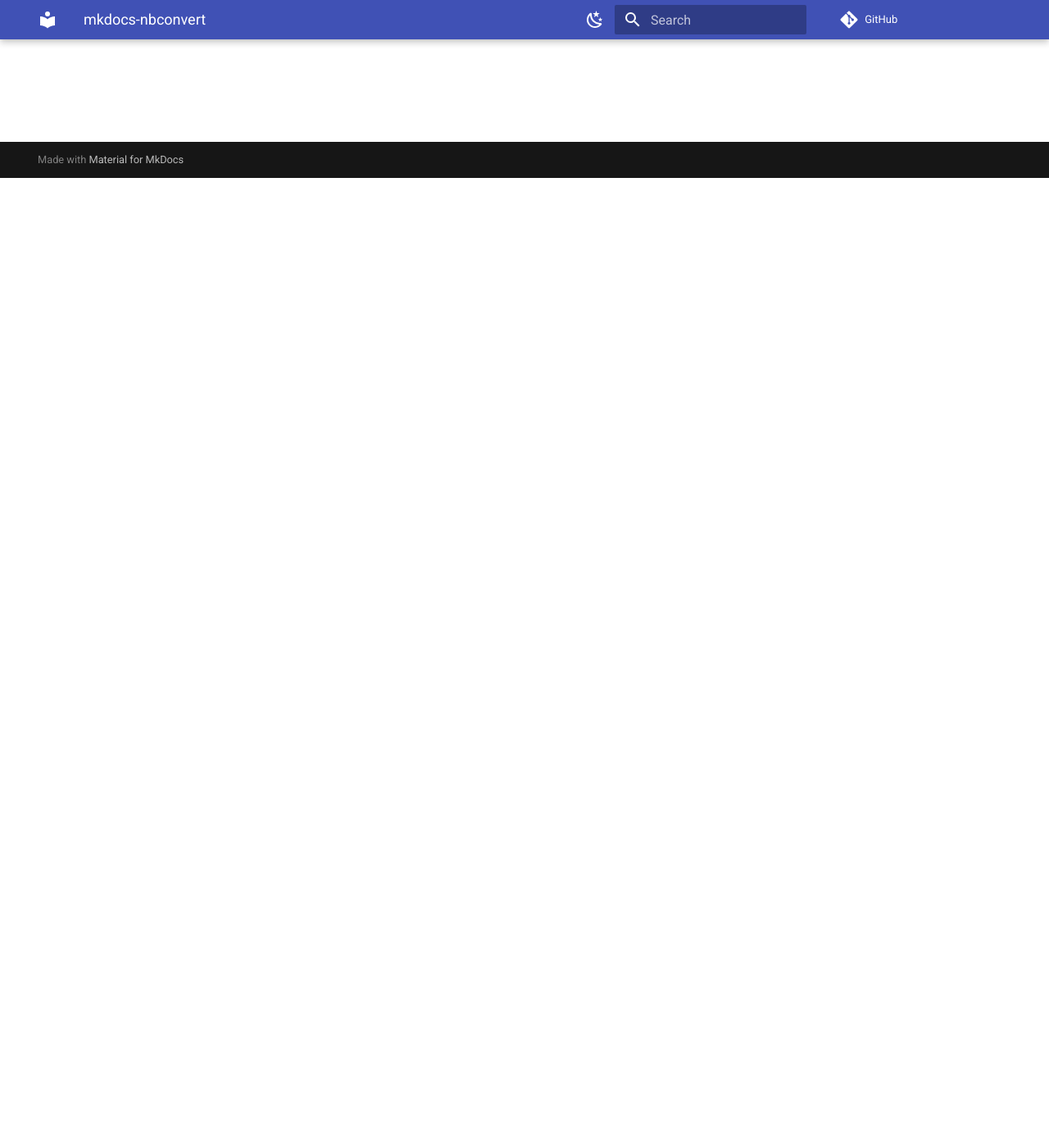
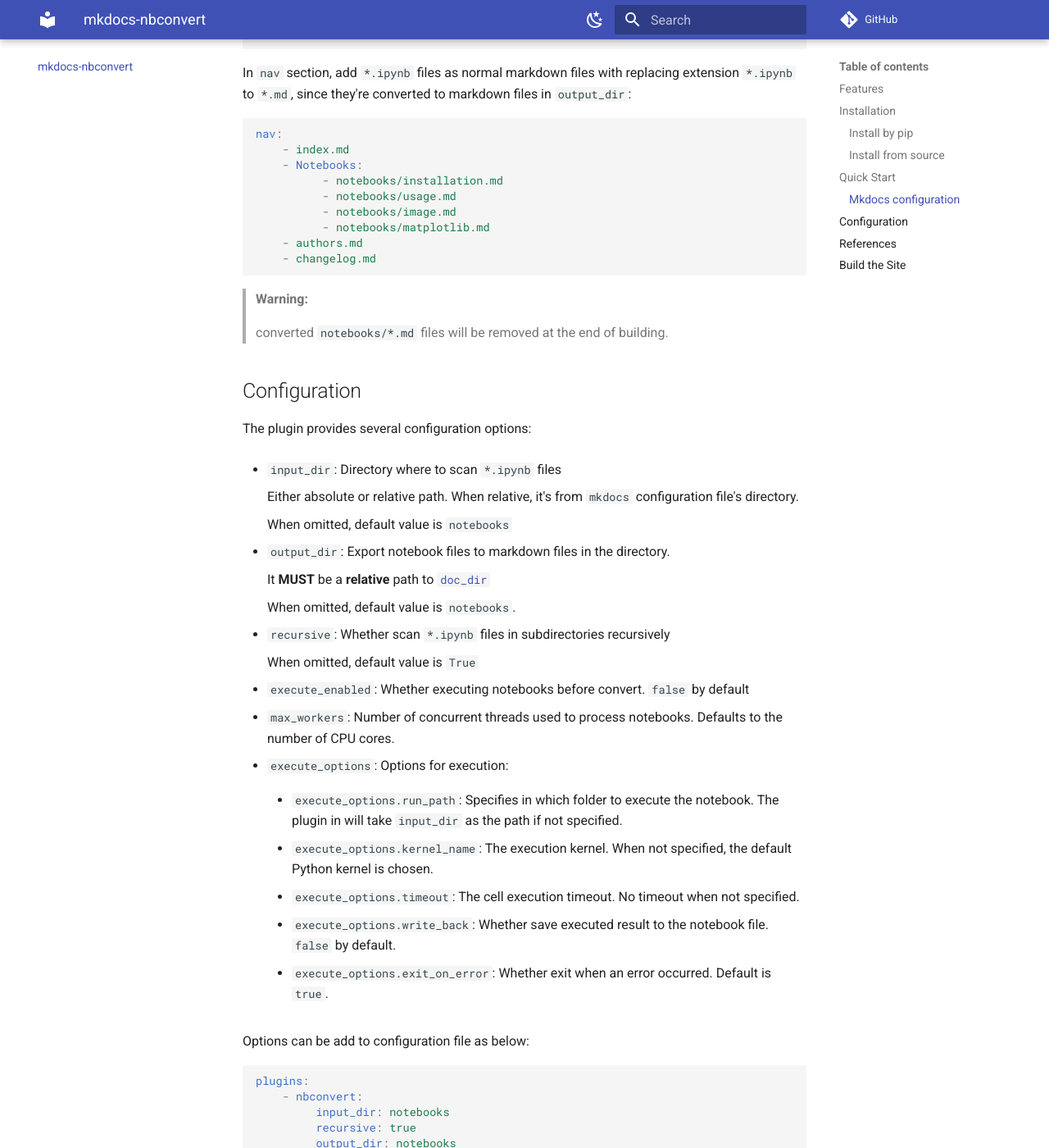
Before and after one commit to tanbro/mkdocs-nbconvert, an MkDocs documentation site: the page built from docs/index.md, in a window 1280 px wide and 1400 px high, scrolled down 1183 px. Shown: the whole window at 82% size. Built offline with MkDocs 1.6.1 and Material for MkDocs 9.7.7, drawn with Linux system fonts in a browser that asks for light colours; comment, search, counter and statistics services are not loaded; some of the changed text lies outside the part shown.

Commit message:
feat(plugin): improve Windows compatibility and file handling
- Updated Windows event loop policy handling for Python 3.14+ compatibility
- Added warning handling for WindowsSelectorEventLoopPolicy deprecation
- Fixed file replacement issue by removing existing files before appending
- Migrated dependency management from requirements.txt to pyproject.toml
- Removed outdated requirements.txt file
- Enhanced documentation with comprehensive usage instructions
- Added detailed contributing guidelines and license information

````diff
--- a/.pre-commit-config.yaml
+++ b/.pre-commit-config.yaml
@@ -20,7 +20,7 @@
       # - id: check-docstring-first
 
   - repo: https://github.com/astral-sh/ruff-pre-commit
-    rev: v0.12.11
+    rev: v0.14.0
     hooks:
       - id: ruff # Run the linter.
         types_or: [python, pyi, jupyter]
@@ -29,14 +29,14 @@
         types_or: [python, pyi, jupyter]
 
   - repo: https://github.com/pre-commit/mirrors-mypy
-    rev: "v1.17.1"
+    rev: "v1.18.2"
     hooks:
       - id: mypy
         args: [--ignore-missing-imports, --config-file, .mypy.ini]
         # additional_dependencies: [types-redis,types-PyYAML,types-Pygments]
 
   - repo: https://github.com/python-jsonschema/check-jsonschema
-    rev: "0.33.3"
+    rev: "0.34.0"
     hooks:
       - id: check-github-workflows
       - id: check-readthedocs
--- a/README.md
+++ b/README.md
@@ -5,6 +5,117 @@
 [![workflow](https://github.com/tanbro/mkdocs-nbconvert/actions/workflows/workflow.yml/badge.svg)](https://github.com/tanbro/mkdocs-nbconvert/actions/workflows/workflow.yml)
 
 A [MkDocs][] plugin provides a source parser for `*.ipynb` [Jupyter][] Notebook files, based on [nbconvert][].
+
+## Features
+
+- Converts Jupyter Notebook files (`.ipynb`) to Markdown during the MkDocs build process
+- Supports executing notebooks before conversion to include output results
+- Concurrent processing for faster builds with `max_workers` option
+- Flexible configuration for input/output directories and execution options
+- Automatic cleanup of temporary files after build
+
+## Installation
+
+This [MkDocs](http://www.mkdocs.org/) plugin is based on [Jupyter](https://jupyter.org/) [nbconvert](https://nbconvert.readthedocs.io/).
+
+When install the plugin, jupyter and nbconvert will also be installed.
+
+### Install by pip
+
+```sh
+pip install mkdocs-nbconvert
+```
+
+### Install from source
+
+```
+git clone https://github.com/tanbro/mkdocs-nbconvert.git
+cd mkdocs-nbconvert
+pip install .
+```
+
+## Quick Start
+
+### Mkdocs configuration
+
+Add the `nbconvert` into configuration file (`mkdocs.yml`)'s `plugins` list
+
+```yaml
+plugins:
+    - nbconvert
+```
+
+In `nav` section, add `*.ipynb` files as normal markdown files with replacing extension `*.ipynb` to `*.md`, since they're converted to markdown files in `output_dir`:
+
+```yaml
+nav:
+    - index.md
+    - Notebooks:
+          - notebooks/installation.md
+          - notebooks/usage.md
+          - notebooks/image.md
+          - notebooks/matplotlib.md
+    - authors.md
+    - changelog.md
+```
+
+> **Warning:**
+>
+> converted `notebooks/*.md` files will be removed at the end of building.
+
+## Configuration
+
+The plugin provides several configuration options:
+
+- `input_dir`: Directory where to scan `*.ipynb` files
+
+    Either absolute or relative path.
+    When relative, it's from `mkdocs` configuration file's directory.
+
+    When omitted, default value is `notebooks`
+
+- `output_dir`: Export notebook files to markdown files in the directory.
+
+    It **MUST** be a **relative** path to [`doc_dir`](https://www.mkdocs.org/user-guide/configuration/#docs_dir)
+
+    When omitted, default value is `notebooks`.
+
+- `recursive`: Whether scan `*.ipynb` files in subdirectories recursively
+
+    When omitted, default value is `True`
+
+- `execute_enabled`: Whether executing notebooks before convert. `false` by default
+
+- `max_workers`: Number of concurrent threads used to process notebooks. Defaults to the number of CPU cores.
+
+- `execute_options`: Options for execution:
+
+    - `execute_options.run_path`: Specifies in which folder to execute the notebook. The plugin in will take `input_dir` as the path if not specified.
+
+    - `execute_options.kernel_name`: The execution kernel. When not specified, the default Python kernel is chosen.
+
+    - `execute_options.timeout`: The cell execution timeout. No timeout when not specified.
+
+    - `execute_options.write_back`: Whether save executed result to the notebook file. `false` by default.
+
+    - `execute_options.exit_on_error`: Whether exit when an error occurred. Default is `true`.
+
+Options can be add to configuration file as below:
+
+```yaml
+plugins:
+    - nbconvert:
+         input_dir: notebooks
+         recursive: true
+         output_dir: notebooks
+         execute_enabled: true
+         max_workers: 4
+         execute_options:
+             write_back: true
+             exit_on_error: true
+```
+
+In the above example, the plugin recursively searches Jupyter notebook files in `{{project_dir}}\notebooks`, then converts them to markdown files to `{{project_dir}}\docs\notebooks`, where `{{project_dir}}\docs` is the default value of [`doc_dir`](https://www.mkdocs.org/user-guide/configuration/#docs_dir) configure. A pre-execution will be performed, and the running result will be saved to original notebook files. The conversion will be processed using 4 concurrent threads.
 
 ## References
 
--- a/mkdocs.yml
+++ b/mkdocs.yml
@@ -12,6 +12,8 @@
       - notebooks/matplotlib.md
   - authors.md
   - changelog.md
+  - contributing.md
+  - license.md
 
 plugins:
   - search
````
Also changed, not shown: other parts of README.md (+1 -1 lines), CHANGELOG.md (+18 -0 lines), CONTRIBUTING.md (+80 -0 lines), docs/contributing.md (added, +1 -0 lines), docs/license.md (added, +3 -0 lines), pyproject.toml (+13 -0 lines), requirements.txt (deleted, +0 -16 lines), 2 other files.
